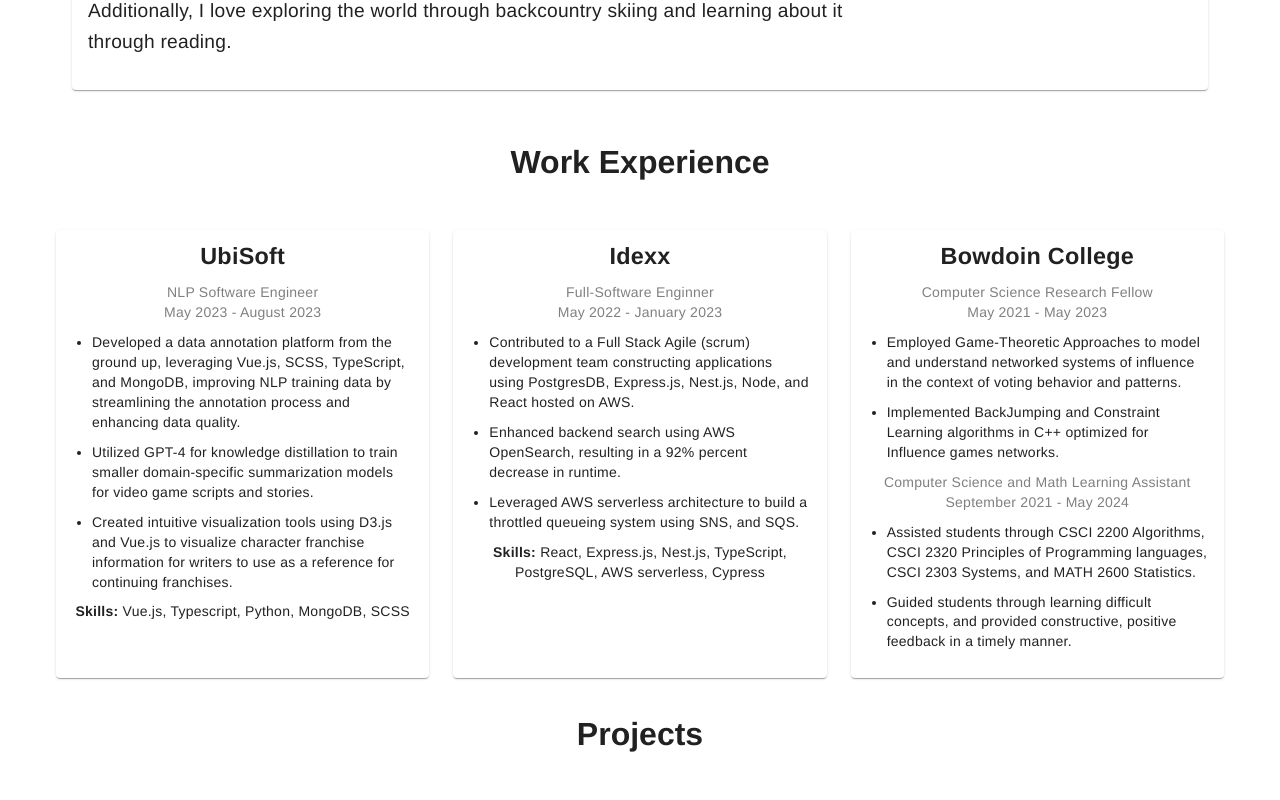
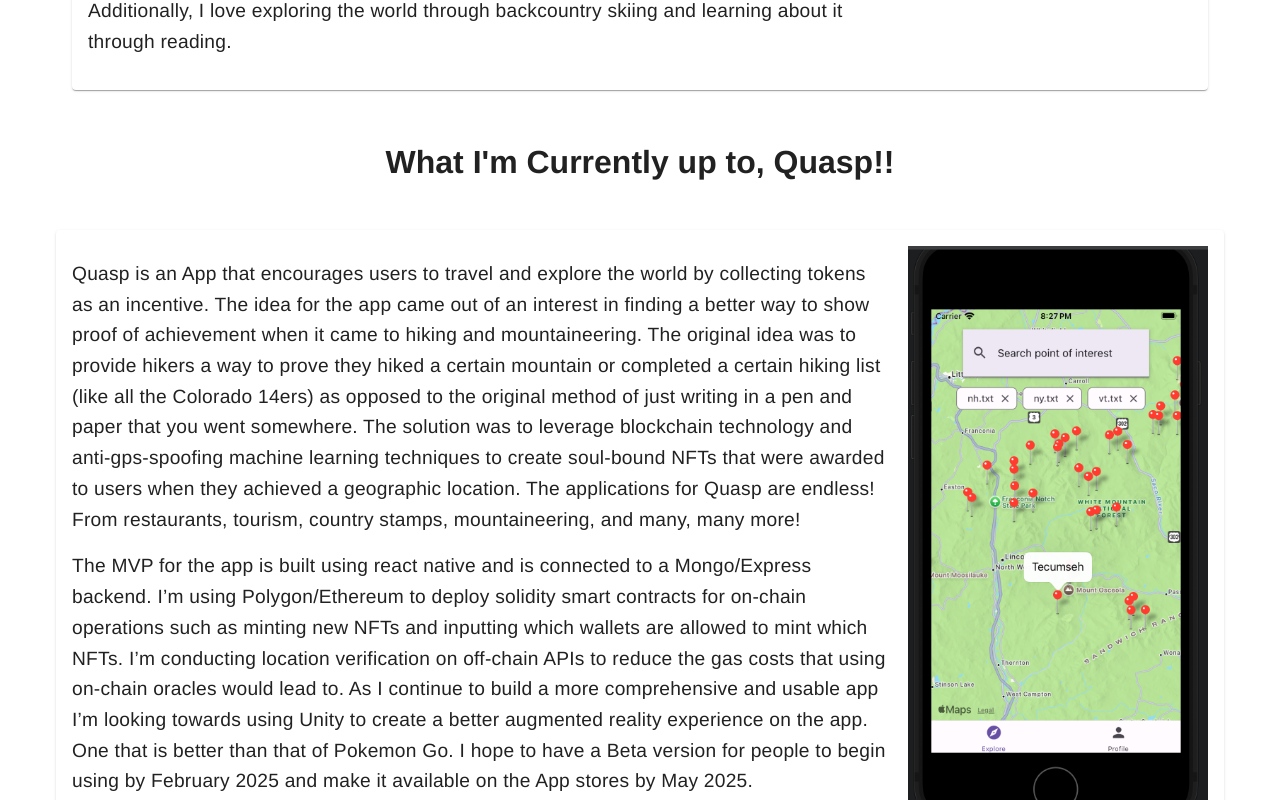
Before and after one commit to jmanjoyce/portfolio, a Vue app: page / in a window 1280 px wide. Shown: the part 1300-2100 px from the top of the page. Built offline with nearby package versions, Linux system fonts and the light colour scheme; grey boxes are pictures that could not be loaded.

Commit message:
Added quasp section

```diff
--- /dev/null
+++ b/src/components/CurrentHappenings.vue
@@ -0,0 +1,77 @@
+<template>
+    <v-container>
+        <v-row>
+            <v-col cols="12" class="text-center">
+                <h1 class="display-1">What I'm Currently up to, Quasp!!</h1>
+            </v-col>
+        </v-row>
+        <v-row>
+            <v-col>
+                <v-card>
+
+                    <v-card-text class="d-flex about-content">
+                        <div class="about-text">
+
+                            <p class="text">
+                                Quasp is an App that encourages users to travel and explore the world by collecting tokens as an incentive. The idea for the app came out of an interest in finding a better way to show proof of achievement when it came to hiking and mountaineering. The original idea was to provide hikers a way to prove they hiked a certain mountain or completed a certain hiking list (like all the Colorado 14ers) as opposed to the original method of just writing in a pen and paper that you went somewhere. The solution was to leverage blockchain technology and anti-gps-spoofing machine learning techniques to create soul-bound NFTs that were awarded to users when they achieved a geographic location. The applications for Quasp are endless! From restaurants, tourism, country stamps, mountaineering, and many, many more!
+
+                            </p>
+                            <p class="text">
+                                The MVP for the app is built using react native and is connected to a Mongo/Express backend. I’m using Polygon/Ethereum to deploy solidity smart contracts for on-chain operations such as minting new NFTs and inputting which wallets are allowed to mint which NFTs. I’m conducting location verification on off-chain APIs to reduce the gas costs that using on-chain oracles would lead to. As I continue to build a more comprehensive and usable app I’m looking towards using Unity to create a better augmented reality experience on the app. One that is better than that of Pokemon Go. I hope to have a Beta version for people to begin using by February 2025 and make it available on the App stores by May 2025.
+
+                            </p>
+
+                        </div>
+                        <v-img
+                            class="about-image"
+                            :src="require('@/assets/quasp.png')"
+                            alt="About Image"
+                            max-width="300"
+                        ></v-img>
+                    </v-card-text>
+                </v-card>
+            </v-col>
+        </v-row>
+    </v-container>
+</template>
+
+<script lang="ts">
+import { defineComponent } from "vue";
+
+export default defineComponent({
+    name: "CurrentHappenings",
+});
+</script>
+
+<style scoped>
+.display-1 {
+    margin-bottom: 20px;
+}
+.about-content {
+    align-items: center;
+}
+
+
+
+.about-text {
+    flex: 70%;
+}
+
+.about-text p {
+    text-align: left;
+}
+
+.text {
+    font-size: 1.2rem;
+    line-height: 1.6;
+    margin-bottom: 1rem;
+
+
+}
+
+.about-image {
+    flex: 30%;
+    flex-shrink: 0;
+    margin-left: 20px;
+}
+</style>
--- a/src/components/GraphOverlay.vue
+++ b/src/components/GraphOverlay.vue
@@ -146,7 +146,7 @@
                     .on("end", dragended)
             );
 
-        // console.log(svg);
+        // conmsole.log(svg);
 
         node.append("title").text((d: any) => d.id);
 
--- a/src/components/HeaderSec.vue
+++ b/src/components/HeaderSec.vue
@@ -8,6 +8,7 @@
         <!-- <v-btn d-none d-md-flex href="#home">Home</v-btn> -->
         <v-btn d-none d-md-flex href="#about">About</v-btn>
         <v-btn d-none d-md-flex href="#experience">Experience</v-btn>
+        <v-btn d-none d-md-flex href="#quasp">Quasp</v-btn>
         <v-btn d-none d-md-flex href="#projects">Projects</v-btn>
         <v-btn d-none d-md-flex href="#contact">Contact</v-btn>
     </v-app-bar>
--- a/src/components/PortfolioPage.vue
+++ b/src/components/PortfolioPage.vue
@@ -13,6 +13,9 @@
         <v-container>
         <AboutSec id="about"></AboutSec>
         </v-container>
+    </div>
+    <div>
+        <CurrentHappenings id="quasp"></CurrentHappenings>
     </div>
     <div>
         <ExperienceSec id="experience"></ExperienceSec>
@@ -38,10 +41,11 @@
 import ProjectSection from '../components/ProjectSection.vue'
 import ExperienceSec from '../components/ExperienceSec.vue'
 import TitleSection from '../components/TitleSection.vue'
+import CurrentHappenings from './CurrentHappenings.vue';
 
 export default defineComponent({
     name: "PortfolioPage",
-    components: { AboutSec, FooterBottom, HeaderSec, ProjectSection, ExperienceSec, TitleSection},
+    components: { AboutSec, FooterBottom, HeaderSec, ProjectSection, ExperienceSec, TitleSection, CurrentHappenings},
 
 })
 
--- a/src/components/TitleSection.vue
+++ b/src/components/TitleSection.vue
@@ -6,11 +6,9 @@
                     <GraphOverLay></GraphOverLay>
                 </div>
                 <div>
-                    <h1 class="display-1">Hey, I'm Jared</h1>
-                    <p class="subtitle-1">I'm a software engineer</p>
-                    <!-- <p class="subtitle-1">
-                        This is the Clebsh graph, play around with it!
-                    </p> -->
+                    <h1>Hey, I'm Jared</h1>
+                    <p :class="['subtitle-1', 'shadow']">I'm a software engineer</p>
+                    <p :class="['subtitle-1', 'shadow']">and I'm currently building Quasp</p>
                 </div>
 
             </v-col>
@@ -36,5 +34,9 @@
     padding: 0; /* Remove any default padding */
 }
 
+.shadow {
+    text-shadow: -0.5px -0.5px 0 #707070, 0.5px -0.5px 0 #707070, -0.5px 0.5px 0 #707070, 0.5px 0.5px 0 #707070;
+}
+
 
 </style>
```
Also changed, not shown: src/assets/quasp.png (added).
